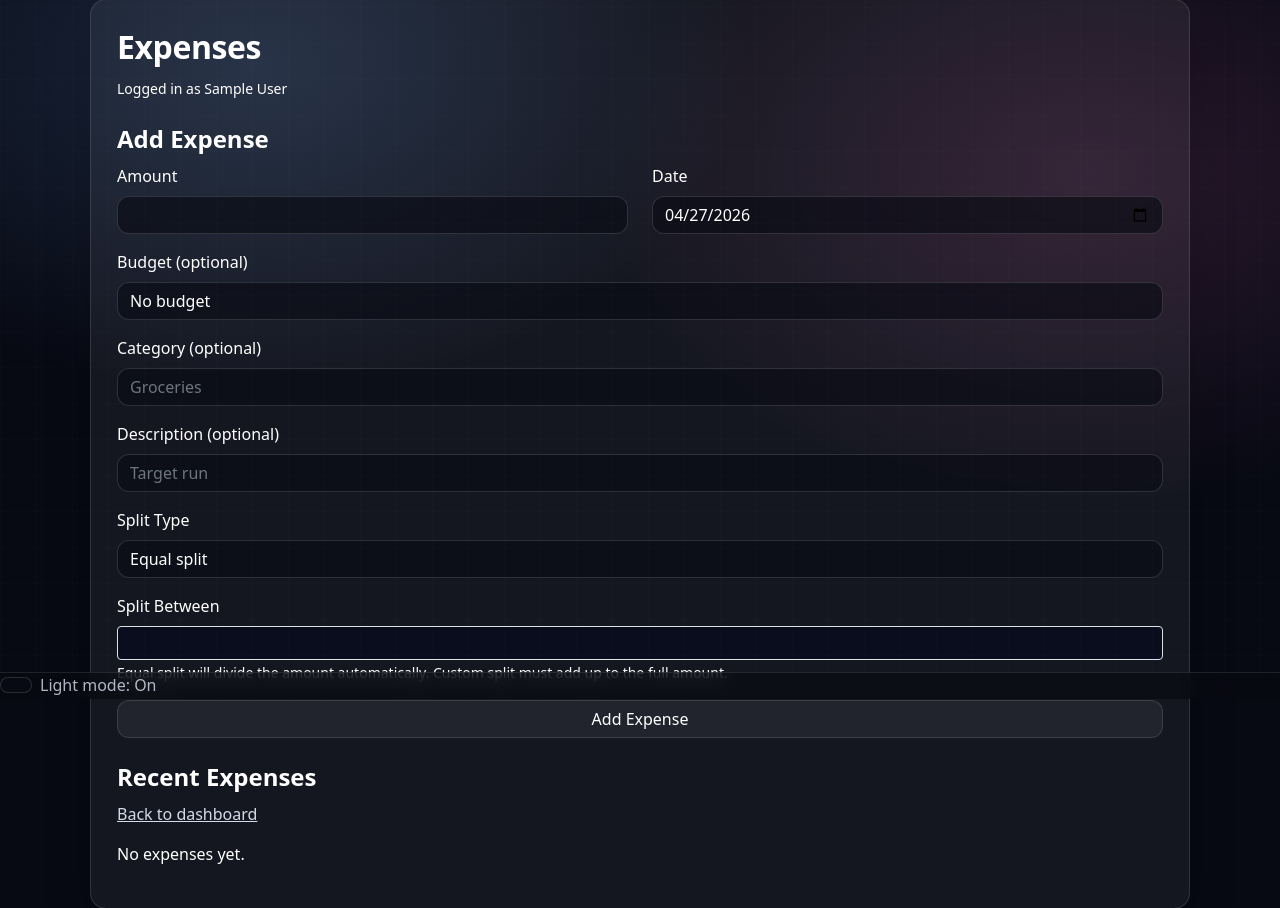
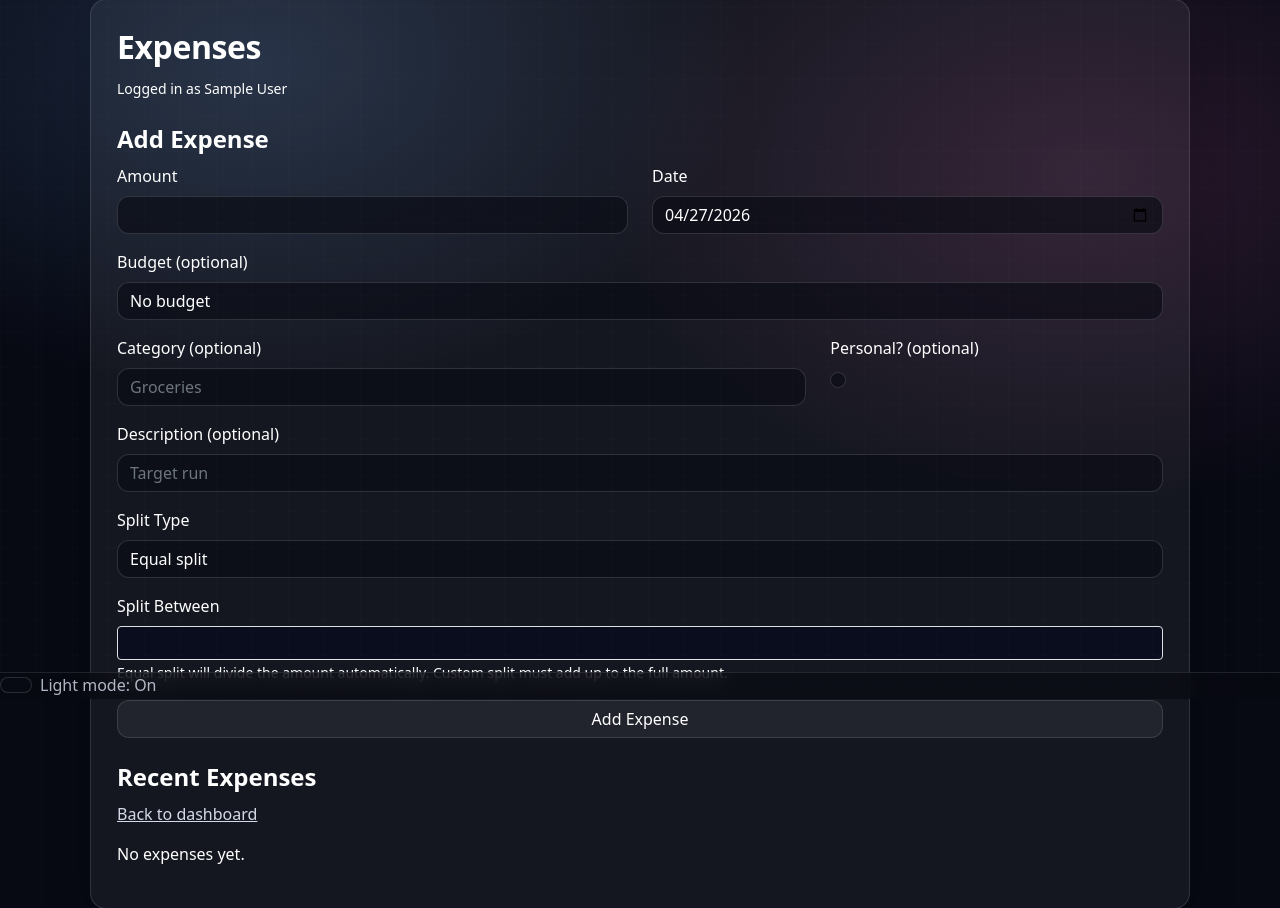
Before and after one commit to hartnecj/FinTrack, a PHP site: page /expenses.php in a window 1280 px wide. Shown: the part 101-1009 px from the top of the page. Run offline with PHP 8.4, Linux system fonts and the light colour scheme; the visitor is signed in with stand-in values (Sample User, id 1); data that the repository does not hold is empty; some libraries are stand-ins or nearby versions.

Commit message:
Update expenses.php
4/24/26 added personal or shared expenses feature

```diff
--- a/expenses.php
+++ b/expenses.php
@@ -91,6 +91,7 @@ if ($_SERVER['REQUEST_METHOD'] === 'POST') {
         $expense_date = $_POST['expense_date'] ?? '';
         $category = trim($_POST['category'] ?? '');
         $description = trim($_POST['description'] ?? '');
+        $personal    = trim($_POST['personal'] ?? NULL);
         $budget_id = (int)($_POST['budget_id'] ?? 0);
         $budget_id = ($budget_id > 0) ? $budget_id : null;
 
@@ -159,8 +160,8 @@ if ($_SERVER['REQUEST_METHOD'] === 'POST') {
             $pdo->beginTransaction();
 
             $stmt = $pdo->prepare("
-                INSERT INTO expenses (group_id, user_id, budget_id, amount, category, description, expense_date)
-                VALUES (?, ?, ?, ?, ?, ?, ?)
+                INSERT INTO expenses (group_id, user_id, budget_id, amount, category, description, expense_date, personal)
+                VALUES (?, ?, ?, ?, ?, ?, ?, ?)
             ");
             $stmt->execute([
                 $group_id,
@@ -169,7 +170,8 @@ if ($_SERVER['REQUEST_METHOD'] === 'POST') {
                 $amount,
                 ($category === '' ? null : $category),
                 ($description === '' ? null : $description),
-                $expense_date
+                $expense_date,
+                $personal
             ]);
 
             $expense_id = (int)$pdo->lastInsertId();
@@ -268,6 +270,7 @@ if ($_SERVER['REQUEST_METHOD'] === 'POST') {
         exit;
     }
 }
+/* added and clause to make sure only appropriately flagged personal messages are shown to groups */
 
 $stmt = $pdo->prepare("
     SELECT e.id, e.amount, e.category, e.description, e.expense_date, e.created_at,
@@ -277,11 +280,11 @@ $stmt = $pdo->prepare("
     FROM expenses e
     JOIN users u ON e.user_id = u.id
     LEFT JOIN budgets b ON e.budget_id = b.id
-    WHERE e.group_id = ?
+    WHERE e.group_id = ? AND ((e.personal = 0 OR e.personal IS NULL) OR (e.personal = 1 AND u.id = ?))
     ORDER BY e.expense_date DESC, e.created_at DESC
     LIMIT 50
 ");
-$stmt->execute([$group_id]);
+$stmt->execute([$group_id, $user_id]);
 $expenses = $stmt->fetchAll(PDO::FETCH_ASSOC);
 
 $split_map = [];
@@ -407,13 +410,18 @@ while ($row = $stmt->fetch(PDO::FETCH_ASSOC)) {
                     </select>
                 </div>
 
-                <div class="col-md-12 mb-3">
+                <div class="col-md-8 mb-3">
                     <label class="form-label">Category (optional)</label>
                     <input type="text" class="form-control" name="category" placeholder="Groceries">
                 </div>
 
+                <div class="col-md-4 mb-3">
+                    <label class="form-label">Personal? (optional)</label><br>
+                    <input type="checkbox" class="form-check-input" name="personal" value="1">
+                </div>
+
                 <div class="col-md-12 mb-3">
-                    <label class="form-label">Description (optional)</label>
+                    <label class="form-label">Description (optional)</label><br>
                     <input type="text" class="form-control" name="description" placeholder="Target run">
                 </div>
 
@@ -475,6 +483,7 @@ while ($row = $stmt->fetch(PDO::FETCH_ASSOC)) {
                         <th>Amount</th>
                         <th>Budget</th>
                         <th>Category</th>
+                        <th>Personal</th>
                         <th>Description</th>
                         <th>Split</th>
                         <th>Added By</th>
@@ -488,6 +497,7 @@ while ($row = $stmt->fetch(PDO::FETCH_ASSOC)) {
                             <td>$<?php echo htmlspecialchars(number_format((float)$e['amount'], 2)); ?></td>
                             <td><?php echo htmlspecialchars($e['budget_name'] ?? ''); ?></td>
                             <td><?php echo htmlspecialchars($e['category'] ?? ''); ?></td>
+                            <td><?php echo htmlspecialchars($e['personal'] ?? ''); ?></td>
                             <td><?php echo htmlspecialchars($e['description'] ?? ''); ?></td>
                             <td>
                                 <?php
```
